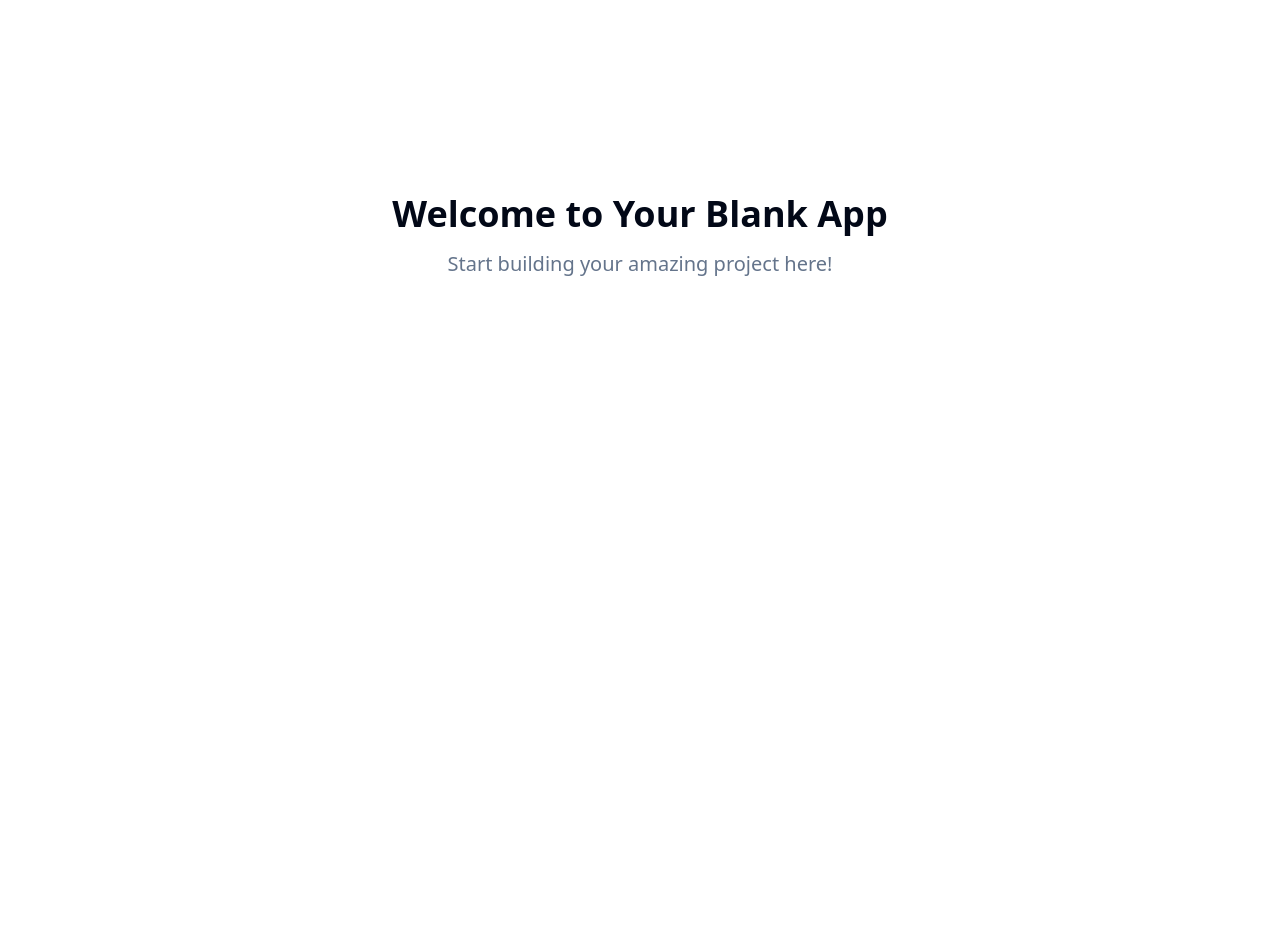
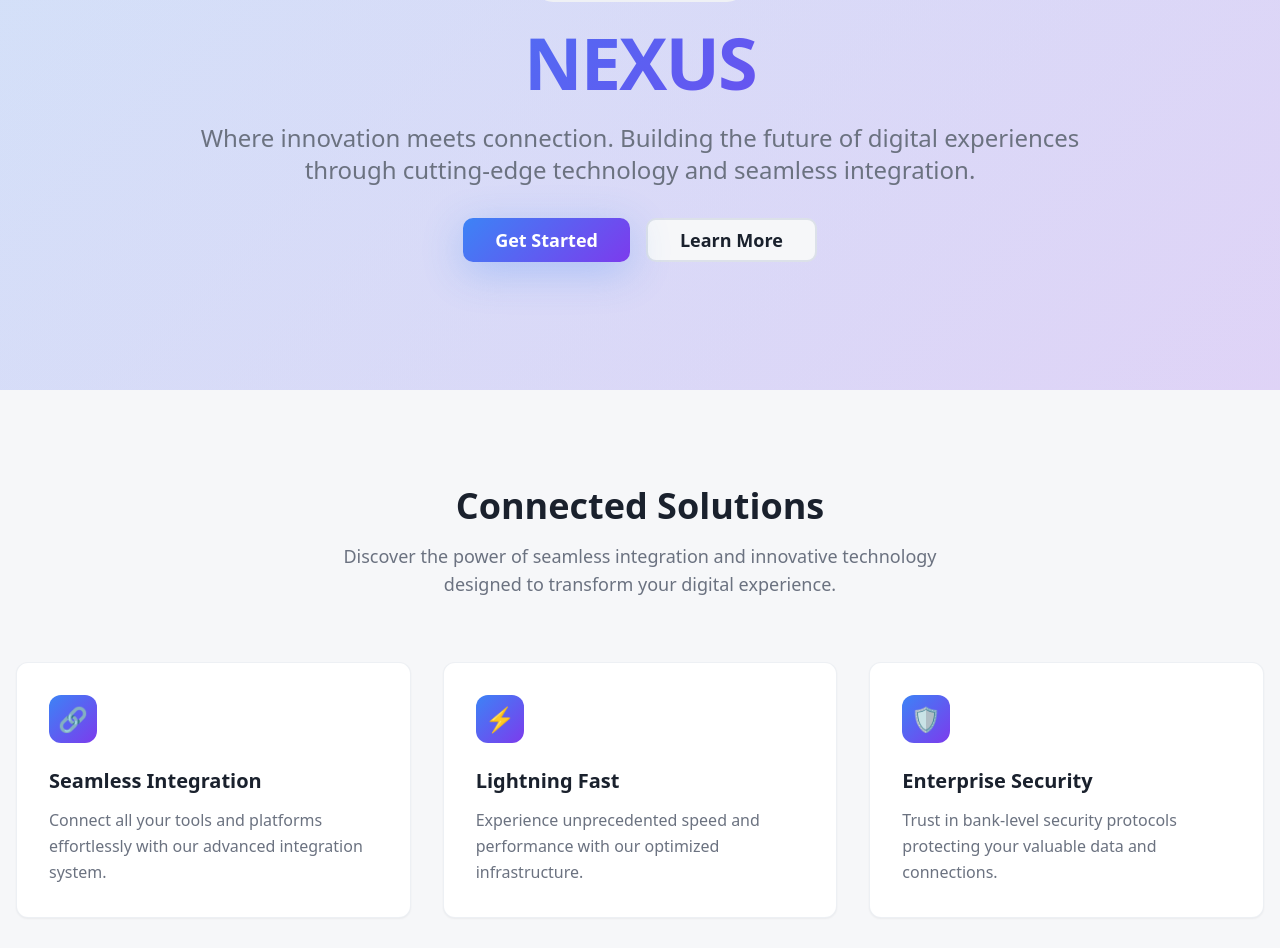
Before and after one commit to itzdineshx/AgriSmart-App, a React (Vite) app: page / in a window 1280 px wide. Shown: the part 164-1112 px from the top of the page. Before the commit the page ends 800 px from the top, so only its background shows below. Built offline with nearby package versions, Linux system fonts and the light colour scheme.

Commit message:
Create NEXUS project

```diff
--- a/index.html
+++ b/index.html
@@ -3,12 +3,12 @@
   <head>
     <meta charset="UTF-8" />
     <meta name="viewport" content="width=device-width, initial-scale=1.0" />
-    <title>nexus-genesis-start</title>
-    <meta name="description" content="Lovable Generated Project" />
-    <meta name="author" content="Lovable" />
+    <title>NEXUS - Connected Solutions</title>
+    <meta name="description" content="NEXUS - Where innovation meets connection. Building the future of digital experiences." />
+    <meta name="author" content="NEXUS" />
 
-    <meta property="og:title" content="nexus-genesis-start" />
-    <meta property="og:description" content="Lovable Generated Project" />
+    <meta property="og:title" content="NEXUS - Connected Solutions" />
+    <meta property="og:description" content="NEXUS - Where innovation meets connection. Building the future of digital experiences." />
     <meta property="og:type" content="website" />
     <meta property="og:image" content="https://lovable.dev/opengraph-image-p98pqg.png" />
 
--- a/src/index.css
+++ b/src/index.css
@@ -4,85 +4,99 @@
 
 /* Definition of the design system. All colors, gradients, fonts, etc should be defined here.
 All colors MUST be HSL.
+NEXUS Design System - Modern, tech-inspired with sophisticated gradients and connections theme
 */
 
 @layer base {
   :root {
-    --background: 0 0% 100%;
-    --foreground: 222.2 84% 4.9%;
+    --background: 220 23% 97%;
+    --foreground: 220 26% 14%;
 
     --card: 0 0% 100%;
-    --card-foreground: 222.2 84% 4.9%;
+    --card-foreground: 220 26% 14%;
 
     --popover: 0 0% 100%;
-    --popover-foreground: 222.2 84% 4.9%;
+    --popover-foreground: 220 26% 14%;
 
-    --primary: 222.2 47.4% 11.2%;
-    --primary-foreground: 210 40% 98%;
+    --primary: 217 91% 60%;
+    --primary-foreground: 0 0% 100%;
+    --primary-glow: 217 91% 70%;
 
-    --secondary: 210 40% 96.1%;
-    --secondary-foreground: 222.2 47.4% 11.2%;
+    --secondary: 220 23% 95%;
+    --secondary-foreground: 220 26% 14%;
 
-    --muted: 210 40% 96.1%;
-    --muted-foreground: 215.4 16.3% 46.9%;
+    --muted: 220 23% 95%;
+    --muted-foreground: 220 9% 46%;
 
-    --accent: 210 40% 96.1%;
-    --accent-foreground: 222.2 47.4% 11.2%;
+    --accent: 262 83% 58%;
+    --accent-foreground: 0 0% 100%;
+    --accent-glow: 262 83% 68%;
 
-    --destructive: 0 84.2% 60.2%;
-    --destructive-foreground: 210 40% 98%;
+    --destructive: 0 84% 60%;
+    --destructive-foreground: 0 0% 100%;
 
-    --border: 214.3 31.8% 91.4%;
-    --input: 214.3 31.8% 91.4%;
-    --ring: 222.2 84% 4.9%;
+    --border: 220 23% 89%;
+    --input: 220 23% 89%;
+    --ring: 217 91% 60%;
 
-    --radius: 0.5rem;
+    --radius: 0.75rem;
+
+    /* NEXUS Custom Design Tokens */
+    --nexus-gradient-primary: linear-gradient(135deg, hsl(217 91% 60%), hsl(262 83% 58%));
+    --nexus-gradient-hero: linear-gradient(135deg, hsl(217 91% 60% / 0.1), hsl(262 83% 58% / 0.1));
+    --nexus-glow-primary: 0 10px 40px hsl(217 91% 60% / 0.3);
+    --nexus-glow-accent: 0 10px 40px hsl(262 83% 58% / 0.3);
+    --nexus-shadow-elegant: 0 20px 25px -5px hsl(220 26% 14% / 0.1), 0 10px 10px -5px hsl(220 26% 14% / 0.04);
+    --nexus-transition: all 0.3s cubic-bezier(0.4, 0, 0.2, 1);
 
     --sidebar-background: 0 0% 98%;
-
     --sidebar-foreground: 240 5.3% 26.1%;
-
     --sidebar-primary: 240 5.9% 10%;
-
     --sidebar-primary-foreground: 0 0% 98%;
-
     --sidebar-accent: 240 4.8% 95.9%;
-
     --sidebar-accent-foreground: 240 5.9% 10%;
-
     --sidebar-border: 220 13% 91%;
-
     --sidebar-ring: 217.2 91.2% 59.8%;
   }
 
   .dark {
-    --background: 222.2 84% 4.9%;
-    --foreground: 210 40% 98%;
+    --background: 220 26% 14%;
+    --foreground: 220 23% 97%;
 
-    --card: 222.2 84% 4.9%;
-    --card-foreground: 210 40% 98%;
+    --card: 220 23% 16%;
+    --card-foreground: 220 23% 97%;
 
-    --popover: 222.2 84% 4.9%;
-    --popover-foreground: 210 40% 98%;
+    --popover: 220 23% 16%;
+    --popover-foreground: 220 23% 97%;
 
-    --primary: 210 40% 98%;
-    --primary-foreground: 222.2 47.4% 11.2%;
+    --primary: 217 91% 60%;
+    --primary-foreground: 0 0% 100%;
+    --primary-glow: 217 91% 70%;
 
-    --secondary: 217.2 32.6% 17.5%;
-    --secondary-foreground: 210 40% 98%;
+    --secondary: 220 20% 20%;
+    --secondary-foreground: 220 23% 97%;
 
-    --muted: 217.2 32.6% 17.5%;
-    --muted-foreground: 215 20.2% 65.1%;
+    --muted: 220 20% 20%;
+    --muted-foreground: 220 9% 65%;
 
-    --accent: 217.2 32.6% 17.5%;
-    --accent-foreground: 210 40% 98%;
+    --accent: 262 83% 58%;
+    --accent-foreground: 0 0% 100%;
+    --accent-glow: 262 83% 68%;
 
-    --destructive: 0 62.8% 30.6%;
-    --destructive-foreground: 210 40% 98%;
+    --destructive: 0 62% 50%;
+    --destructive-foreground: 0 0% 100%;
 
-    --border: 217.2 32.6% 17.5%;
-    --input: 217.2 32.6% 17.5%;
-    --ring: 212.7 26.8% 83.9%;
+    --border: 220 20% 20%;
+    --input: 220 20% 20%;
+    --ring: 217 91% 60%;
+
+    /* NEXUS Dark Mode Custom Tokens */
+    --nexus-gradient-primary: linear-gradient(135deg, hsl(217 91% 60%), hsl(262 83% 58%));
+    --nexus-gradient-hero: linear-gradient(135deg, hsl(217 91% 60% / 0.15), hsl(262 83% 58% / 0.15));
+    --nexus-glow-primary: 0 10px 40px hsl(217 91% 60% / 0.4);
+    --nexus-glow-accent: 0 10px 40px hsl(262 83% 58% / 0.4);
+    --nexus-shadow-elegant: 0 20px 25px -5px hsl(0 0% 0% / 0.3), 0 10px 10px -5px hsl(0 0% 0% / 0.2);
+
     --sidebar-background: 240 5.9% 10%;
     --sidebar-foreground: 240 4.8% 95.9%;
     --sidebar-primary: 224.3 76.3% 48%;
--- a/src/pages/Index.tsx
+++ b/src/pages/Index.tsx
@@ -1,12 +1,118 @@
-// Update this page (the content is just a fallback if you fail to update the page)
+import { Button } from "@/components/ui/button";
+import { Card } from "@/components/ui/card";
+import { Badge } from "@/components/ui/badge";
 
 const Index = () => {
   return (
-    <div className="min-h-screen flex items-center justify-center bg-background">
-      <div className="text-center">
-        <h1 className="text-4xl font-bold mb-4">Welcome to Your Blank App</h1>
-        <p className="text-xl text-muted-foreground">Start building your amazing project here!</p>
-      </div>
+    <div className="min-h-screen bg-background">
+      {/* Hero Section */}
+      <section className="relative overflow-hidden bg-nexus-hero">
+        <div className="absolute inset-0 bg-nexus-gradient opacity-10" />
+        <div className="relative container mx-auto px-4 py-24 sm:py-32">
+          <div className="text-center max-w-4xl mx-auto">
+            <Badge
+              variant="secondary"
+              className="mb-6 px-4 py-2 text-sm font-medium tracking-wide"
+            >
+              ✨ Welcome to the Future
+            </Badge>
+
+            <h1 className="text-5xl sm:text-7xl font-bold bg-nexus-gradient bg-clip-text text-transparent mb-6 tracking-tight">
+              NEXUS
+            </h1>
+
+            <p className="text-xl sm:text-2xl text-muted-foreground mb-8 leading-relaxed">
+              Where innovation meets connection. Building the future of digital experiences
+              through cutting-edge technology and seamless integration.
+            </p>
+
+            <div className="flex flex-col sm:flex-row gap-4 justify-center items-center">
+              <Button
+                size="lg"
+                className="bg-nexus-gradient text-primary-foreground px-8 py-3 text-lg font-semibold shadow-nexus-glow hover:shadow-nexus-glow-accent transition-all duration-300 transform hover:scale-105"
+              >
+                Get Started
+              </Button>
+              <Button
+                variant="outline"
+                size="lg"
+                className="px-8 py-3 text-lg font-semibold border-2 hover:bg-secondary transition-all duration-300"
+              >
+                Learn More
+              </Button>
+            </div>
+          </div>
+        </div>
+      </section>
+
+      {/* Features Section */}
+      <section className="py-24 container mx-auto px-4">
+        <div className="text-center mb-16">
+          <h2 className="text-3xl sm:text-4xl font-bold text-foreground mb-4">
+            Connected Solutions
+          </h2>
+          <p className="text-lg text-muted-foreground max-w-2xl mx-auto">
+            Discover the power of seamless integration and innovative technology
+            designed to transform your digital experience.
+          </p>
+        </div>
+
+        <div className="grid md:grid-cols-3 gap-8">
+          <Card className="p-8 shadow-nexus-elegant hover:shadow-nexus-glow transition-all duration-300 border-border/50">
+            <div className="w-12 h-12 bg-nexus-gradient rounded-xl mb-6 flex items-center justify-center">
+              <span className="text-2xl">🔗</span>
+            </div>
+            <h3 className="text-xl font-semibold text-foreground mb-3">
+              Seamless Integration
+            </h3>
+            <p className="text-muted-foreground leading-relaxed">
+              Connect all your tools and platforms effortlessly with our advanced integration system.
+            </p>
+          </Card>
+
+          <Card className="p-8 shadow-nexus-elegant hover:shadow-nexus-glow transition-all duration-300 border-border/50">
+            <div className="w-12 h-12 bg-nexus-gradient rounded-xl mb-6 flex items-center justify-center">
+              <span className="text-2xl">⚡</span>
+            </div>
+            <h3 className="text-xl font-semibold text-foreground mb-3">
+              Lightning Fast
+            </h3>
+            <p className="text-muted-foreground leading-relaxed">
+              Experience unprecedented speed and performance with our optimized infrastructure.
+            </p>
+          </Card>
+
+          <Card className="p-8 shadow-nexus-elegant hover:shadow-nexus-glow transition-all duration-300 border-border/50">
+            <div className="w-12 h-12 bg-nexus-gradient rounded-xl mb-6 flex items-center justify-center">
+              <span className="text-2xl">🛡️</span>
+            </div>
+            <h3 className="text-xl font-semibold text-foreground mb-3">
+              Enterprise Security
+            </h3>
+            <p className="text-muted-foreground leading-relaxed">
+              Trust in bank-level security protocols protecting your valuable data and connections.
+            </p>
+          </Card>
+        </div>
+      </section>
+
+      {/* CTA Section */}
+      <section className="py-24 bg-card">
+        <div className="container mx-auto px-4 text-center">
+          <h2 className="text-3xl sm:text-4xl font-bold text-foreground mb-6">
+            Ready to Connect?
+          </h2>
+          <p className="text-lg text-muted-foreground mb-8 max-w-2xl mx-auto">
+            Join thousands of innovators who trust NEXUS to power their digital transformation.
+          </p>
+          <Button
+            size="lg"
+            className="bg-nexus-gradient text-primary-foreground px-12 py-4 text-xl font-semibold shadow-nexus-glow hover:shadow-nexus-glow-accent transition-all duration-300 transform hover:scale-105"
+          >
+            Start Your Journey
+          </Button>
+        </div>
+      </section>
     </div>
   );
 };
--- a/tailwind.config.ts
+++ b/tailwind.config.ts
@@ -26,7 +26,8 @@ export default {
 				foreground: 'hsl(var(--foreground))',
 				primary: {
 					DEFAULT: 'hsl(var(--primary))',
-					foreground: 'hsl(var(--primary-foreground))'
+					foreground: 'hsl(var(--primary-foreground))',
+					glow: 'hsl(var(--primary-glow))'
 				},
 				secondary: {
 					DEFAULT: 'hsl(var(--secondary))',
@@ -42,7 +43,8 @@ export default {
 				},
 				accent: {
 					DEFAULT: 'hsl(var(--accent))',
-					foreground: 'hsl(var(--accent-foreground))'
+					foreground: 'hsl(var(--accent-foreground))',
+					glow: 'hsl(var(--accent-glow))'
 				},
 				popover: {
 					DEFAULT: 'hsl(var(--popover))',
@@ -62,6 +64,18 @@ export default {
 					border: 'hsl(var(--sidebar-border))',
 					ring: 'hsl(var(--sidebar-ring))'
 				}
+			},
+			backgroundImage: {
+				'nexus-gradient': 'var(--nexus-gradient-primary)',
+				'nexus-hero': 'var(--nexus-gradient-hero)'
+			},
+			boxShadow: {
+				'nexus-glow': 'var(--nexus-glow-primary)',
+				'nexus-glow-accent': 'var(--nexus-glow-accent)',
+				'nexus-elegant': 'var(--nexus-shadow-elegant)'
+			},
+			transitionTimingFunction: {
+				'nexus': 'cubic-bezier(0.4, 0, 0.2, 1)'
 			},
 			borderRadius: {
 				lg: 'var(--radius)',
```
